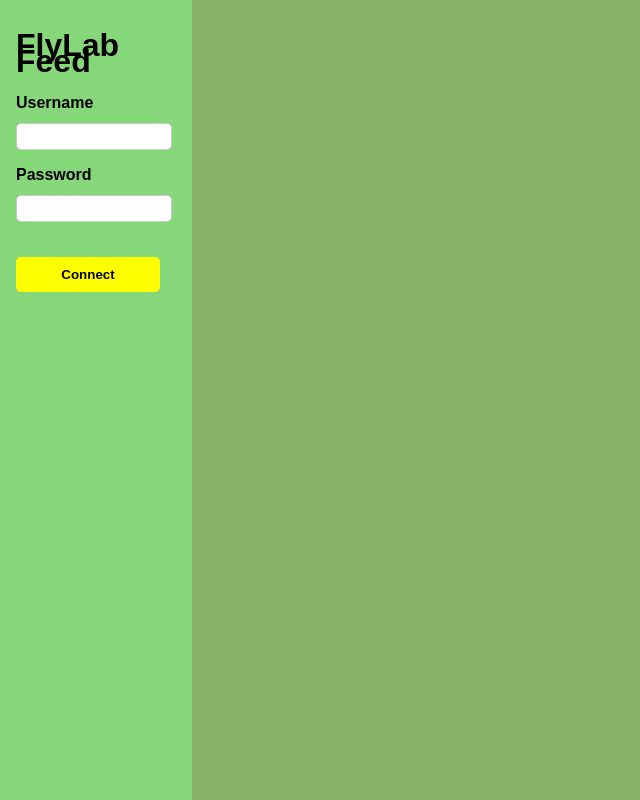
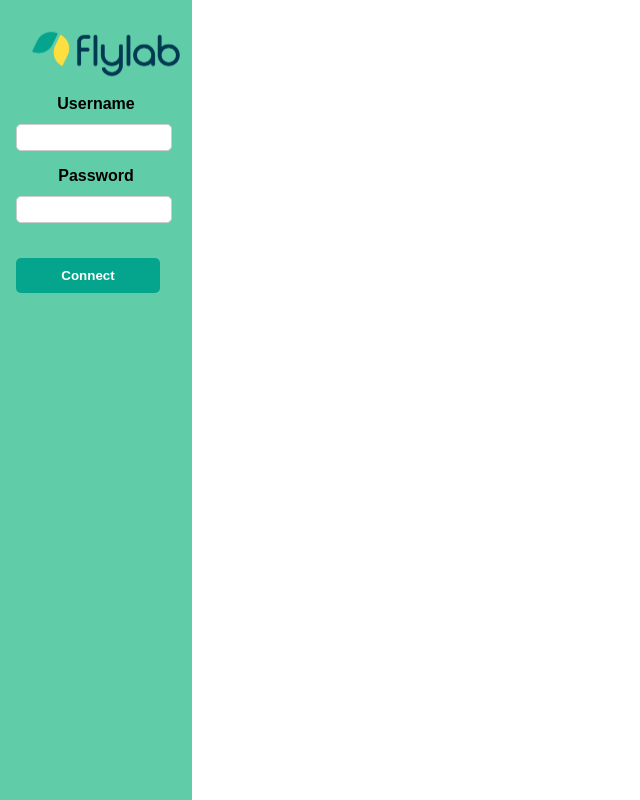
Before and after one commit to Hotaruban/FastAPI_reader, a website: page index.html in a window 1280 px wide. Shown: the whole page, without its empty margins (0-640 px from the left). Drawn offline with Linux system fonts and the light colour scheme.

Commit message:
[ADD] logo and change style of the page

```diff
--- a/index.html
+++ b/index.html
@@ -8,7 +8,10 @@
 </head>
 <body>
     <div id="logAndSearch">
-		<h1>FlyLab Feed</h1><br />
+		<a href="https://flylabfeed.com/">
+		<img src="Flylab_logo-1.png" alt="Flylab Logo" style="width: 180px; height: 76px;"><br /><br />
+		</a>
+		<!--<h1>FlyLab Feed</h1><br />-->
         <form id="connectUser">
             <label for="username">Username</label>
             <input type="text" id="username" name="username" required><br />
--- a/style.css
+++ b/style.css
@@ -1,8 +1,8 @@
 button {
 	margin-top: 1em;
 	padding: 10px;
-	background-color: yellow;
-	color: black;
+	background-color: #05A48D;
+	color: #ffffff;
 	border: none;
 	border-radius: 5px;
 	cursor: pointer;
@@ -18,11 +18,11 @@
     left: 0;
     width: 15%; /* Adjust this to change the width of the sidebar */
     height: 100%;
-    text-align: left; /* Align text to the left */
+    text-align: center; /* Align text to the left */
     margin: 0;
     box-sizing: border-box;
     overflow: auto;
-    background-color: #86d779;
+    background-color: #61CDA8;
     padding: 1em;
     line-height: 0.5;
 	z-index: 1;
@@ -41,7 +41,7 @@
     padding-top: 1em;
     box-sizing: border-box;
     overflow: auto;
-    background-color: #89b268;
+    background-color: #ffffff;
 	z-index: 1;
 }
 
@@ -54,7 +54,7 @@
 
 /* Style for the table headers and cells */
 th, td {
-    border: 1px solid #000;
+    border: 1px solid #333333;
     padding: 10px;
     text-align: right;
 }
```
Also changed, not shown: Flylab_logo-1.png (added).
